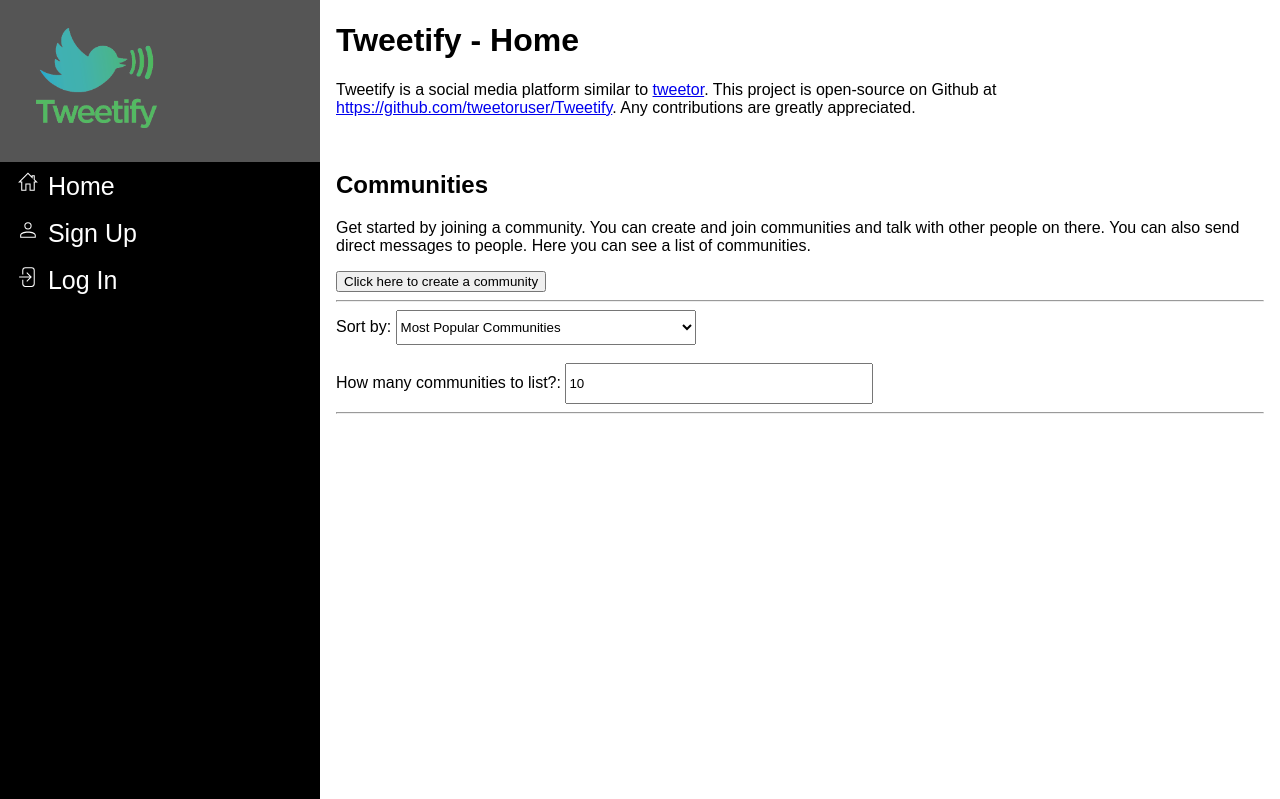
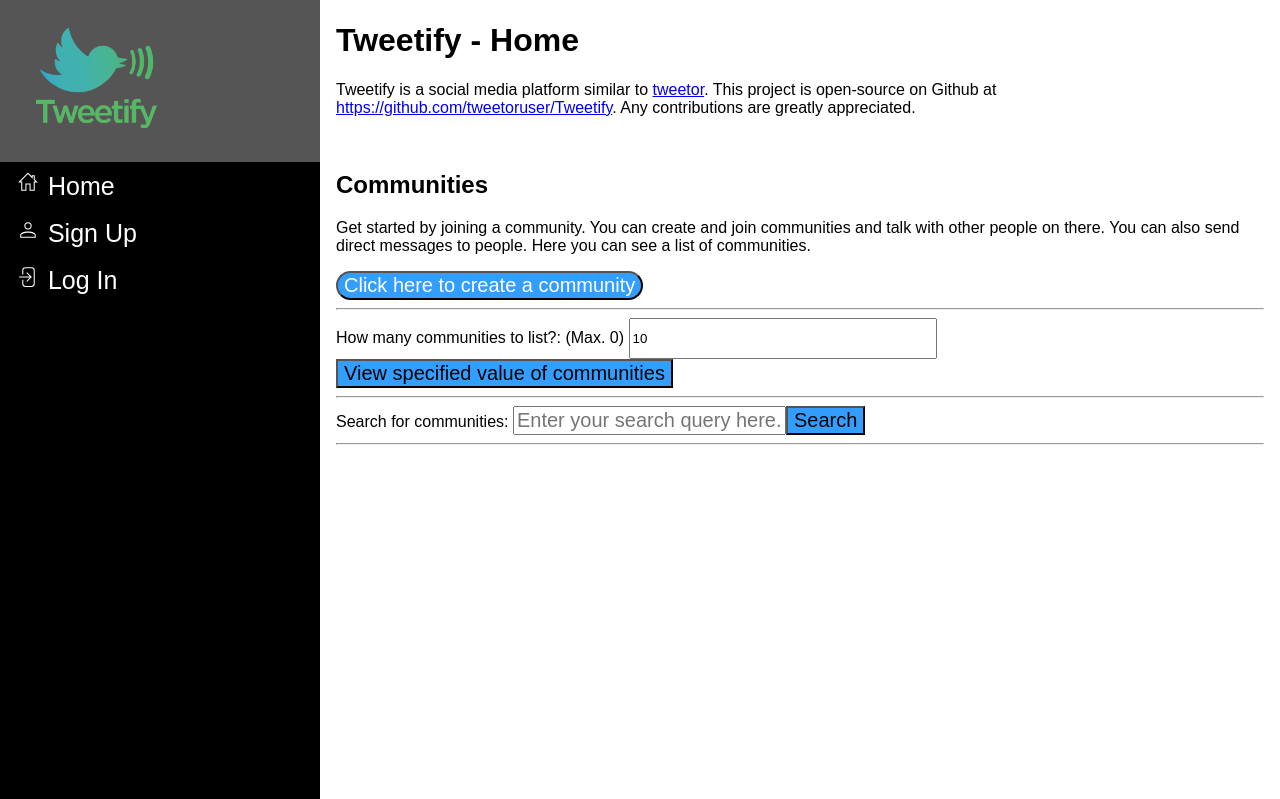
Before and after one commit to oblivikun/Tweetify, a Flask app: page / in a window 1280 px wide. Shown: the top 799 px of the page. Run offline with Flask 3, Linux system fonts and the light colour scheme; data that the repository does not hold is empty; some libraries are stand-ins or nearby versions.

Commit message:
Made a lot of progress on communities. Createcommunities feature and

```diff
--- a/app.py
+++ b/app.py
@@ -15,6 +15,7 @@ used_captchas = []
 
 limiter = Limiter(get_remote_address, app=app)
 
+# credits to heinrich-xiao for get_captcha code
 @app.route("/api/get_captcha")
 @limiter.limit("25/minute")
 def generate_captcha():
@@ -69,9 +70,33 @@ def signup():
             return redirect("/")
         return render_template("signup.html")
 
-@app.route("/communities/create")
+@app.route("/communities/create", methods=["GET", "POST"])
+@limiter.limit("5/minute")
 def createcom():
-    return "in progress"
+    if "user" not in session:
+        return "Not logged in. Please log in or create an account."
+    if request.method == "POST":
+        if request.form.get("captchain").lower() != session.get("correct_captcha").lower():
+            return "Captcha was not correct"
+        if len(request.form.get("comname")) < 3:
+            return "Make your community name longer."
+        if len(request.form.get("comname")) > 30:
+            return "Why is your community name so long?"
+        if len(request.form.get("desc")) > 150:
+            return "Description can't be longer than 150 characters."
+        if not re.match("^[a-zA-Z0-9\s,.]+$", request.form.get("comname")):
+            return "Only whitespaces, letters a-z and A-Z and commas and dots are allowed for community name."
+
+        conn = sqlite3.connect("data.db")
+        cursor = conn.cursor()
+
+        cursor.execute("insert into communities (owner, name, desc) values (?, ?, ?)", (session.get("user"), request.form.get("comname"), request.form.get("desc"),),)
+
+        conn.commit()
+        conn.close()
+
+        return redirect("/")
+    return render_template("createcom.html", loggedIn="user" in session)
 
 @app.route("/login", methods=["GET", "POST"])
 @limiter.limit("5/minute")
@@ -105,12 +130,50 @@ def login():
             conn.commit()
             conn.close()
             return redirect("/")
-    return render_template("login.html")
+    return render_template("login.html", loggedIn="user" in session)
 
 @app.route("/")
 @limiter.limit("15/minute")
 def main():
-    return render_template("index.html", loggedIn="user" in session)
+    if not request.args.get("listmany"):
+        maxcoms = 10
+    else:
+        if not re.match("^[0-9]*$", request.args.get("listmany")):
+            return "Listmany must be an integer."
+        maxcoms = int(request.args.get("listmany"))
+
+    iterations = 1
+    amountrows = 0
+    rows = []
+
+    conn = sqlite3.connect("data.db")
+    cursor = conn.cursor()
+
+    cursor.execute("select * from communities")
+
+    for aa in cursor.fetchall():
+        amountrows = amountrows + 1
+
+    if request.args.get("listmany"):
+        if int(request.args.get("listmany")) > amountrows:
+            return "Amount of communities requested to view is bigger than that of given communities."
+
+    if not request.args.get("searchq"):
+        cursor.execute("select * from communities order by id desc")
+    else:
+        cursor.execute("select * from communities where lower(name) like ? order by id desc", ('%' + request.args.get("searchq").lower() + '%',))
+    for row in cursor.fetchall():
+        rows.append(row)
+        if iterations == maxcoms:
+            print("Finished")
+            break
+        else:
+            iterations = iterations + 1
+
+    iterations = 0
+
+    conn.close()
+    return render_template("index.html", loggedIn="user" in session, rows=rows, amountrows=amountrows)
 
 @app.route("/settings")
 @limiter.limit("5/minute")
--- a/database_setup.py
+++ b/database_setup.py
@@ -4,7 +4,7 @@ connection = sqlite3.connect("data.db")
 cursor = connection.cursor()
 
 cursor.execute("create table accounts (username text, password text, bio text)")
-cursor.execute("create table communities (id int, owner text, name text, desc text, staff text)")
+cursor.execute("create table communities (id INTEGER PRIMARY KEY AUTOINCREMENT, owner text, name text, desc text)")
 cursor.execute("create table messages (communityid int, username text, message text, imageurl text, ipaddress text)")
 cursor.execute("create table dms (sender text, receiver text, message text, ipaddress text)")
 
--- /dev/null
+++ b/static/styles/communities.css
@@ -0,0 +1,13 @@
+.community {
+	border: 1px solid black;
+	margin-bottom: 10px;
+	padding-left: 10px;
+}
+
+.community a {
+	color: #3984DC;
+}
+
+.comtext {
+	color: red;
+}
--- a/templates/index.html
+++ b/templates/index.html
@@ -3,6 +3,7 @@
 	<head>
 		<title>Tweetify</title>
 		<link rel="stylesheet" href="{{ url_for('static', filename='styles/main.css') }}">
+		<link rel="stylesheet" href="{{ url_for('static', filename='styles/communities.css') }}">
 		<script src="https://code.iconify.design/3/3.1.0/iconify.min.js"></script>
 <style>
 #sby, #listmany {
@@ -38,18 +39,28 @@
 			<br>
 			<h2>Communities</h2>
 			<p>Get started by joining a community. You can create and join communities and talk with other people on there. You can also send direct messages to people. Here you can see a list of communities.</p>
-			<a href="/communities/create"><button>Click here to create a community</button></a>
+			<a href="/communities/create"><button style="font-size: 20px; background-color: #339EFF; color: white; border-radius: 20px">Click here to create a community</button></a>
 			<hr>
-			<label for="sby">Sort by:</label>
-  			<select name="sby" id="sby">
-				<option value="popular">Most Popular Communities</option>
-				<option value="oldestcoms">Oldest Communities</option>
-    				<option value="mostrecent">Newest Communities</option>
-  			</select>
-			<br><br>
-			<label for="listmany">How many communities to list?:</label>
-			<input type="text" name="listmany" value="10" placeholder="How many?" id="listmany">
+			<form action="/" method="GET">
+				<label for="listmany">How many communities to list?: (Max. {{ amountrows }})</label>
+				<input type="text" name="listmany" value="10" placeholder="How many?" id="listmany"><br>
+				<button style="font-size: 20px; background-color: #339EFF;">View specified value of communities</button>
+			</form>
 			<hr>
+			<form action="/" method="GET">
+				<label for="searchq">Search for communities:</label>
+				<input type="text" name="searchq" placeholder="Enter your search query here..." style="font-size: 20px;"><button style="font-size: 20px; background-color: #339EFF;">Search</button>
+			</form>
+			<hr>
+			<div class="communities">
+				{% for i in rows %}
+					<div class="community">
+						<a href="/community/{{ i[0] }}"><h3>{{ i[2] }}</h3></a>
+						<p class="comtext">Community by {{ i[1] }}</p>
+						<p>{{ i[3] }}</p>
+					</div>
+				{% endfor %}
+			</div>
 		</div>
 	</body>
 	{% if loggedIn %}
```
Also changed, not shown: templates/createcom.html (added, +65 -0 lines), README.md.
